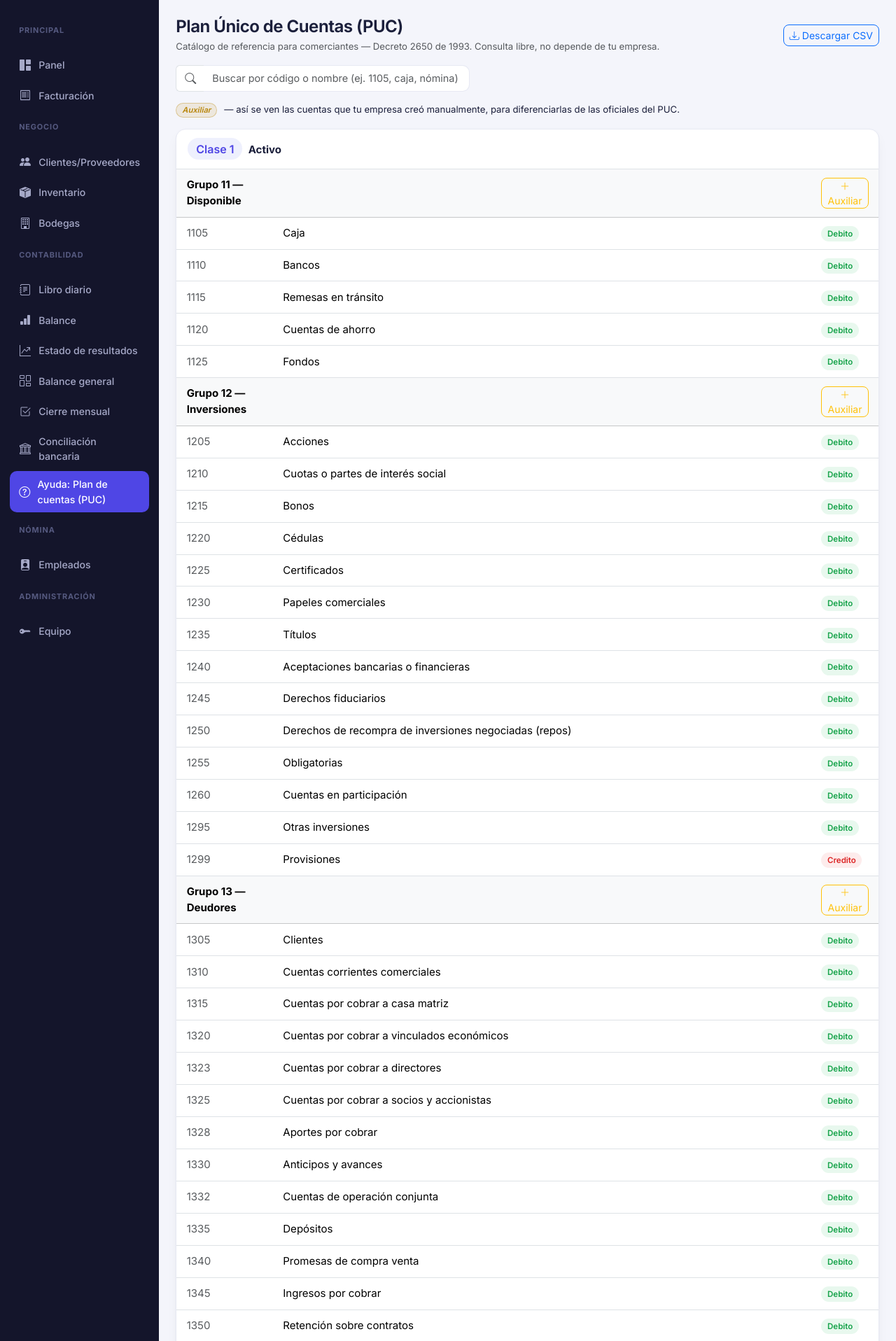
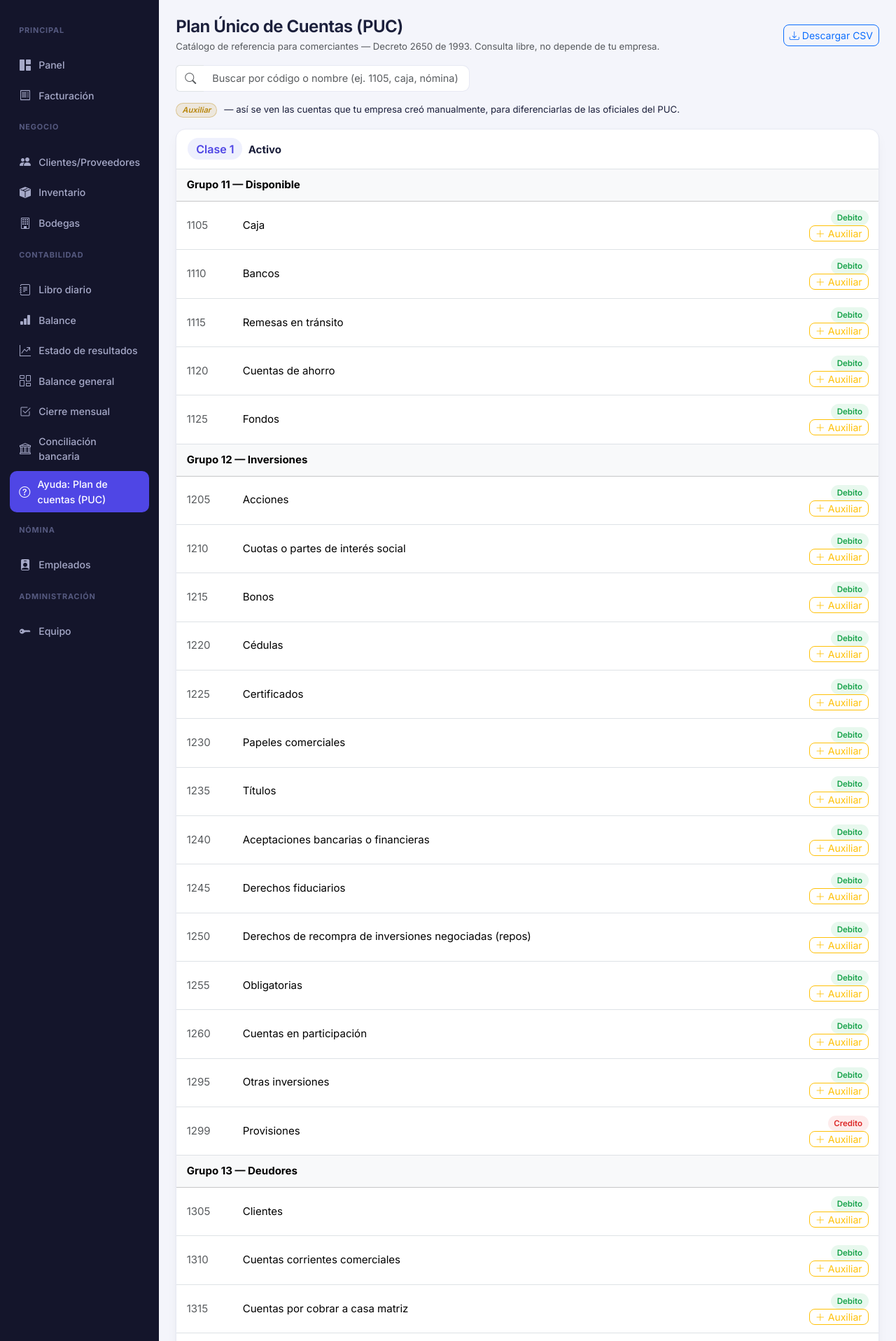
Before and after one commit to Drewroots/Finexa, a Django app: page /contabilidad/puc/ in a window 1280 px wide. Shown: the part 55-1971 px from the top of the page at 70% size. Run offline with Django 5.2, Linux system fonts and the light colour scheme; a user stored in the database is signed in; tables that the repository leaves empty hold one stand-in row (values such as "Sample post").

Commit message:
Move the "Auxiliar" button from Grupo to Cuenta level
An auxiliar (Art. 7 Decreto 2650) extends a specific 4-digit cuenta, not
a whole group -- a group is just a category header, never itself a
postable account. The button now sits next to each cuenta row (e.g.
"1105 Caja"), prefilling that code, and auxiliares are listed nested
right under their cuenta instead of under the whole group.

Co-Authored-By: Claude Sonnet 5 <noreply@anthropic.com>

```diff
--- a/contabilidad/templates/contabilidad/puc_referencia.html
+++ b/contabilidad/templates/contabilidad/puc_referencia.html
@@ -30,10 +30,15 @@
             {% for fila in clase.filas %}
                 {% if fila.nivel == "grupo" %}
                 <tr class="table-light puc-fila" data-buscar="{{ fila.codigo }} {{ fila.nombre|lower }}">
-                    <td class="fw-bold">Grupo {{ fila.codigo }} — {{ fila.nombre }}</td>
-                    <td></td>
-                    <td class="text-end">
-                        <a href="{% url 'contabilidad:puc_auxiliar_crear' clase.codigo %}?prefijo={{ fila.codigo }}" class="btn btn-sm btn-outline-warning py-0">
+                    <td colspan="3" class="fw-bold">Grupo {{ fila.codigo }} — {{ fila.nombre }}</td>
+                </tr>
+                {% else %}
+                <tr class="puc-fila" data-buscar="{{ fila.codigo }} {{ fila.nombre|lower }}">
+                    <td class="text-muted" style="width:5rem;">{{ fila.codigo }}</td>
+                    <td>{{ fila.nombre }}</td>
+                    <td class="text-end" style="width:10rem;">
+                        <span class="badge-pill {% if fila.naturaleza == 'DEBITO' %}icon-green{% else %}icon-red{% endif %}">{{ fila.naturaleza|title }}</span>
+                        <a href="{% url 'contabilidad:puc_auxiliar_crear' clase.codigo %}?prefijo={{ fila.codigo }}" class="btn btn-sm btn-outline-warning py-0 ms-1">
                             <i class="bi bi-plus-lg"></i> Auxiliar
                         </a>
                     </td>
@@ -49,12 +54,6 @@
                     <td class="text-end"><a href="{% url 'contabilidad:puc_auxiliar_editar' aux.pk %}" class="btn btn-sm btn-outline-secondary py-0"><i class="bi bi-pencil"></i></a></td>
                 </tr>
                 {% endfor %}
-                {% else %}
-                <tr class="puc-fila" data-buscar="{{ fila.codigo }} {{ fila.nombre|lower }}">
-                    <td class="text-muted" style="width:5rem;">{{ fila.codigo }}</td>
-                    <td>{{ fila.nombre }}</td>
-                    <td style="width:6rem;"><span class="badge-pill {% if fila.naturaleza == 'DEBITO' %}icon-green{% else %}icon-red{% endif %}">{{ fila.naturaleza|title }}</span></td>
-                </tr>
                 {% endif %}
             {% empty %}
                 <tr><td class="text-muted small p-3">Esta clase aún no tiene cuentas de 4 dígitos publicadas a este nivel de detalle (solo grupos).</td></tr>
--- a/contabilidad/views.py
+++ b/contabilidad/views.py
@@ -179,9 +179,9 @@ def puc_referencia(request):
     """Panel de ayuda: catalogo completo del PUC (Decreto 2650) a nivel de
     clase/grupo/cuenta, como referencia de consulta, mas las cuentas
     auxiliares que esta empresa haya creado manualmente (Art. 7 Decreto 2650)."""
-    auxiliares_por_grupo = {}
+    auxiliares_por_cuenta = {}
     for cuenta in CuentaContable.objects.filter(empresa=request.empresa).exclude(codigo__in=CODIGOS_PLAN_BASE):
-        auxiliares_por_grupo.setdefault(cuenta.codigo[:2], []).append(cuenta)
+        auxiliares_por_cuenta.setdefault(cuenta.codigo[:4], []).append(cuenta)
 
     clases = []
     for codigo, clase in sorted(
@@ -195,9 +195,9 @@ def puc_referencia(request):
             if f["clase"] == codigo and f["nivel"] in ("grupo", "cuenta")
         ]
         for fila in cuentas_y_grupos:
-            if fila["nivel"] == "grupo":
+            if fila["nivel"] == "cuenta":
                 fila["auxiliares"] = sorted(
-                    auxiliares_por_grupo.get(fila["codigo"], []), key=lambda c: c.codigo
+                    auxiliares_por_cuenta.get(fila["codigo"], []), key=lambda c: c.codigo
                 )
         clases.append({"codigo": codigo, "nombre": clase["nombre"], "filas": cuentas_y_grupos})
     return render(request, "contabilidad/puc_referencia.html", {"clases": clases})
```
